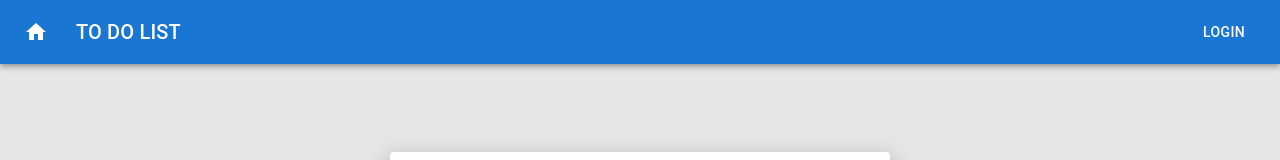
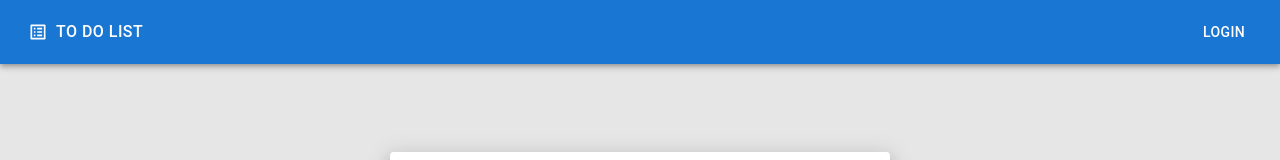
Before and after one commit to choar816/to-do-list, a React (Vite) app: page /#/ in a window 1280 px wide. Shown: the top 160 px of the page. Built offline with nearby package versions, Linux system fonts and the light colour scheme.

Commit message:
Edit: header style

```diff
--- a/src/components/Header.tsx
+++ b/src/components/Header.tsx
@@ -1,13 +1,6 @@
 import { useNavigate } from "react-router-dom";
-import {
-  Box,
-  AppBar,
-  Toolbar,
-  IconButton,
-  Typography,
-  Button,
-} from "@mui/material";
-import { Home } from "@mui/icons-material";
+import { Box, AppBar, Toolbar, Button } from "@mui/material";
+import { ListAlt } from "@mui/icons-material";
 
 export const Header = () => {
   const navigate = useNavigate();
@@ -15,20 +8,15 @@ export const Header = () => {
   return (
     <Box sx={{ flexGrow: 1, width: "100%", zIndex: 10 }}>
       <AppBar position="static">
-        <Toolbar>
-          <IconButton
-            size="large"
-            edge="start"
+        <Toolbar sx={{ justifyContent: "space-between" }}>
+          <Button
             color="inherit"
-            aria-label="home"
-            sx={{ mr: 2 }}
+            startIcon={<ListAlt />}
             onClick={() => navigate("/")}
+            sx={{ userSelect: "none", fontSize: 16 }}
           >
-            <Home />
-          </IconButton>
-          <Typography variant="h6" component="div" sx={{ flexGrow: 1 }}>
             TO DO LIST
-          </Typography>
+          </Button>
           <Button color="inherit" onClick={() => navigate("/login")}>
             Login
           </Button>
```
